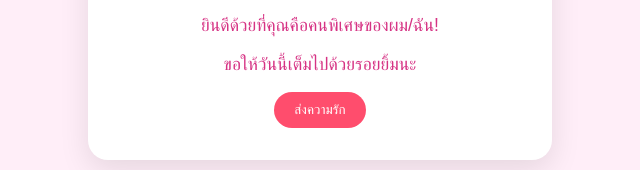
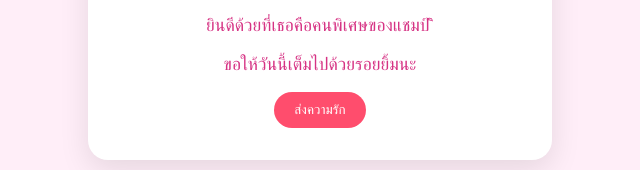
Before and after one commit to reallixarawin-svg/ssr, a plain HTML site: page index.html in a window 1280 px wide. Shown: the part 367-537 px from the top of the page, 320-960 px from the left. Drawn offline with Linux system fonts and the light colour scheme.

Commit message:
Update index.html

```diff
--- a/index.html
+++ b/index.html
@@ -64,7 +64,7 @@
 
     <div class="card">
         <h1>Happy Valentine's Day! 💖</h1>
-        <p>ยินดีด้วยที่คุณคือคนพิเศษของผม/ฉัน!</p>
+        <p>ยินดีด้วยที่เธอคือคนพิเศษของแชมป์ ิิ</p>
         <p>ขอให้วันนี้เต็มไปด้วยรอยยิ้มนะ</p>
         <button class="heart-btn" onclick="alert('รักนะจุ๊บๆ! 🌹')">ส่งความรัก</button>
     </div>
```
